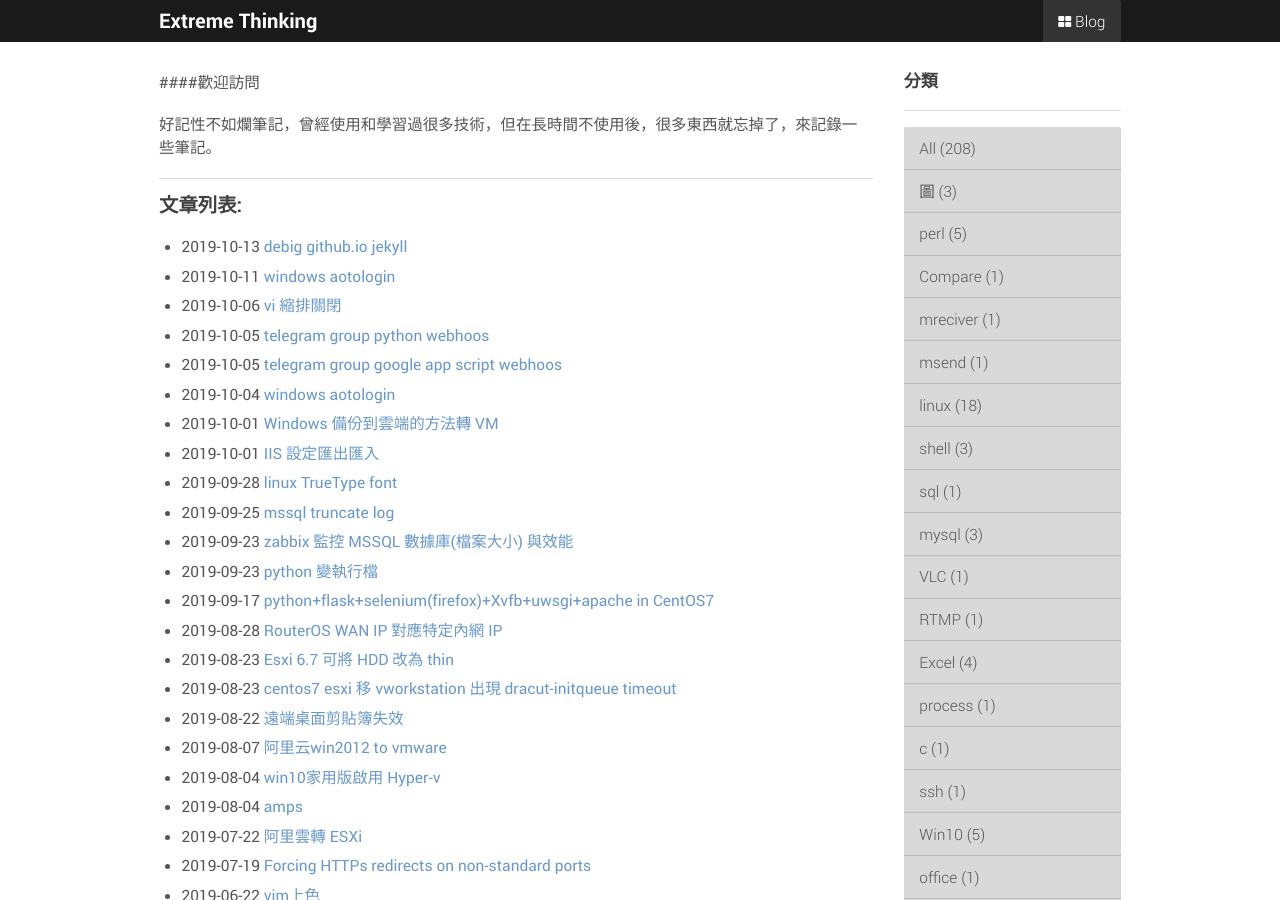
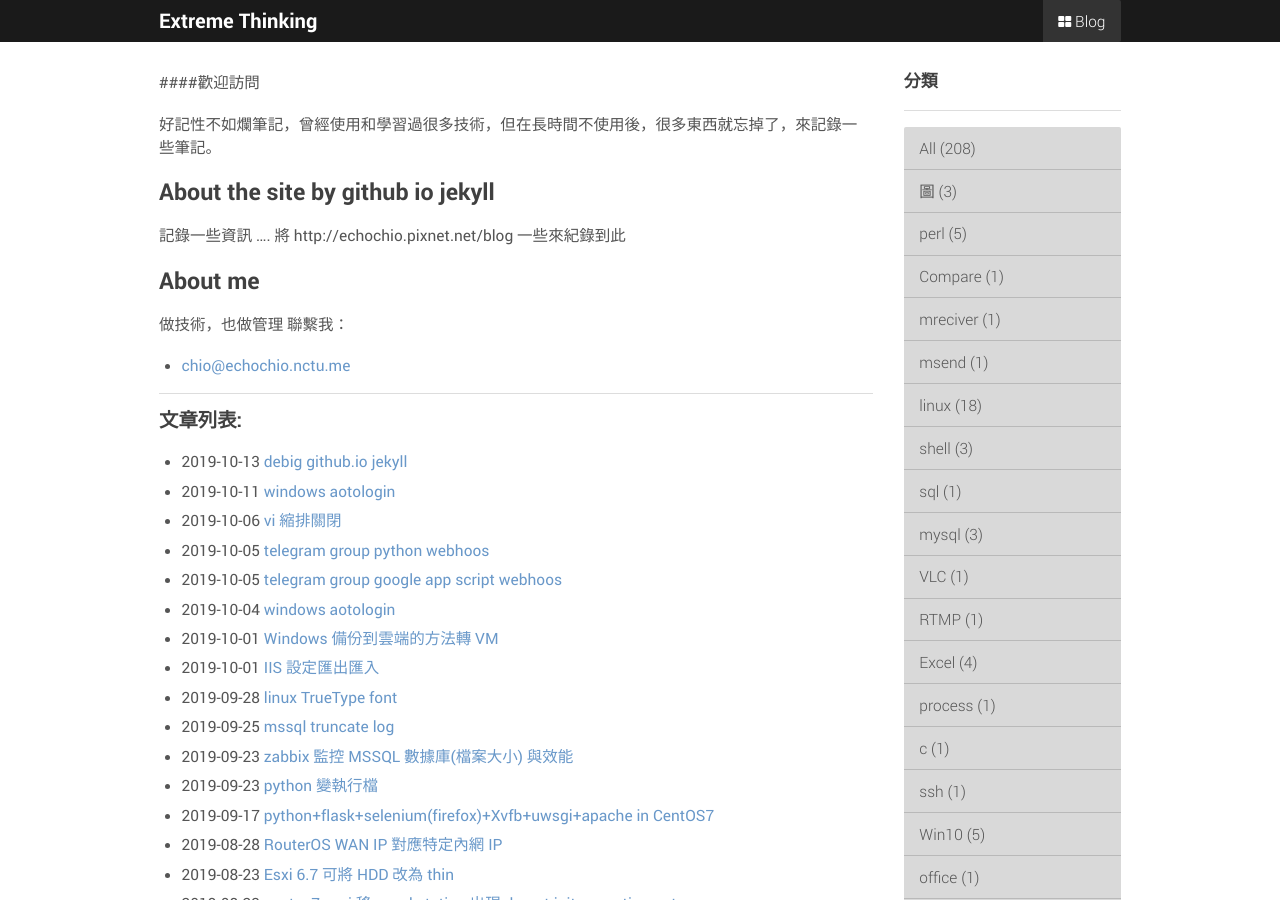
Before and after one commit to echochio-tw/echochio-tw.github.io, a Jekyll site: the page built from index.md, in a window 1280 px wide and 900 px high. Built offline with Jekyll 4.4.1, drawn with Linux system fonts in a browser that asks for light colours.

Commit message:
Update index.md

```diff
--- a/index.md
+++ b/index.md
@@ -7,6 +7,16 @@ whereami: index
 ####歡迎訪問
 
 好記性不如爛筆記，曾經使用和學習過很多技術，但在長時間不使用後，很多東西就忘掉了，來記錄一些筆記。
+
+### About the site by github io jekyll
+
+記錄一些資訊 .... 將 http://echochio.pixnet.net/blog 一些來紀錄到此
+
+### About me
+
+做技術，也做管理 聯繫我：
+
+*  [chio@echochio.nctu.me](mailto:chio@echochio.nctu.me)
 
 ---
 
```
